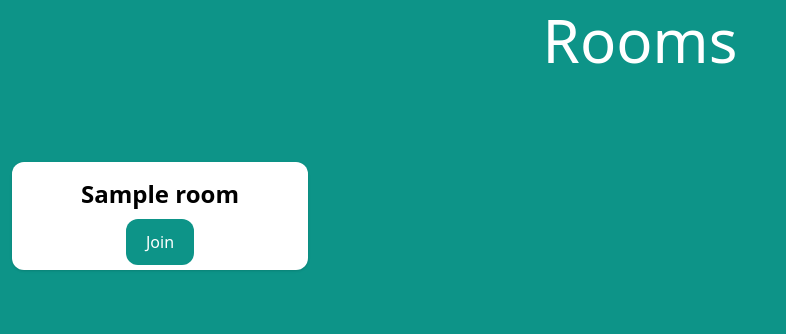
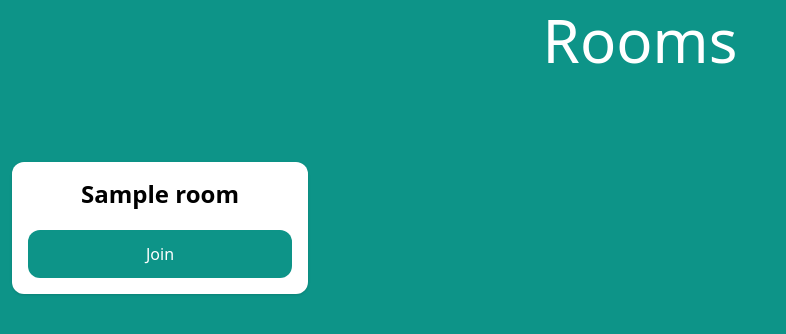
Before and after one commit to carlosmab/chat-app, a Django app: page /rooms/ in a window 1280 px wide. Shown: the part 166-500 px from the top of the page, without its empty margins (0-786 px from the left). Run offline with Django 4.2, Linux system fonts and the light colour scheme; a user stored in the database is signed in; tables that the repository leaves empty hold one stand-in row (values such as "Sample post"); some libraries are stand-ins or nearby versions.

Commit message:
Implemented room detailed view

```diff
--- a/rooms/templates/rooms/rooms.html
+++ b/rooms/templates/rooms/rooms.html
@@ -9,10 +9,10 @@
 
   <div class="w-full flex flex-wrap items-center">
     {% for room in rooms %}
-      <div class="w-full lg:w-1/4 p-3">
+      <div class="w-full lg:w-1/4 px-3 py-3">
         <div class="p-4 bg-white shadow rounded-xl text-center">
           <h2 class="mb-5 text-2xl font-semibold">{{ room.name }}</h2>
-          <a href="/rooms/{{ room.slug }}" class="px-5 py-3 rounded-xl text-white bg-teal-600 hover:bg-teal-700">Join</a>
+          <a href="{% url 'rooms' room.slug %}" class="px-5 py-3 block rounded-xl text-white bg-teal-600 hover:bg-teal-700">Join</a>
         </div>
       </div>
     {% endfor %}
--- a/rooms/urls.py
+++ b/rooms/urls.py
@@ -4,4 +4,5 @@ from . import views
 
 urlpatterns = [
     path('', views.rooms, name='rooms'),
+    path('<slug:slug>/', views.room, name='room'),
 ]
--- a/rooms/views.py
+++ b/rooms/views.py
@@ -7,3 +7,9 @@
 def rooms(request):
     rooms = Room.objects.all()
     return render(request, 'rooms/rooms.html', {'rooms': rooms})
+
+
+@login_required
+def room(request, slug):
+    room = Room.objects.get(slug=slug)
+    return render(request, 'rooms/room.html', {'room': room})
```
Also changed, not shown: rooms/templates/rooms/room.html (added, +11 -0 lines).
